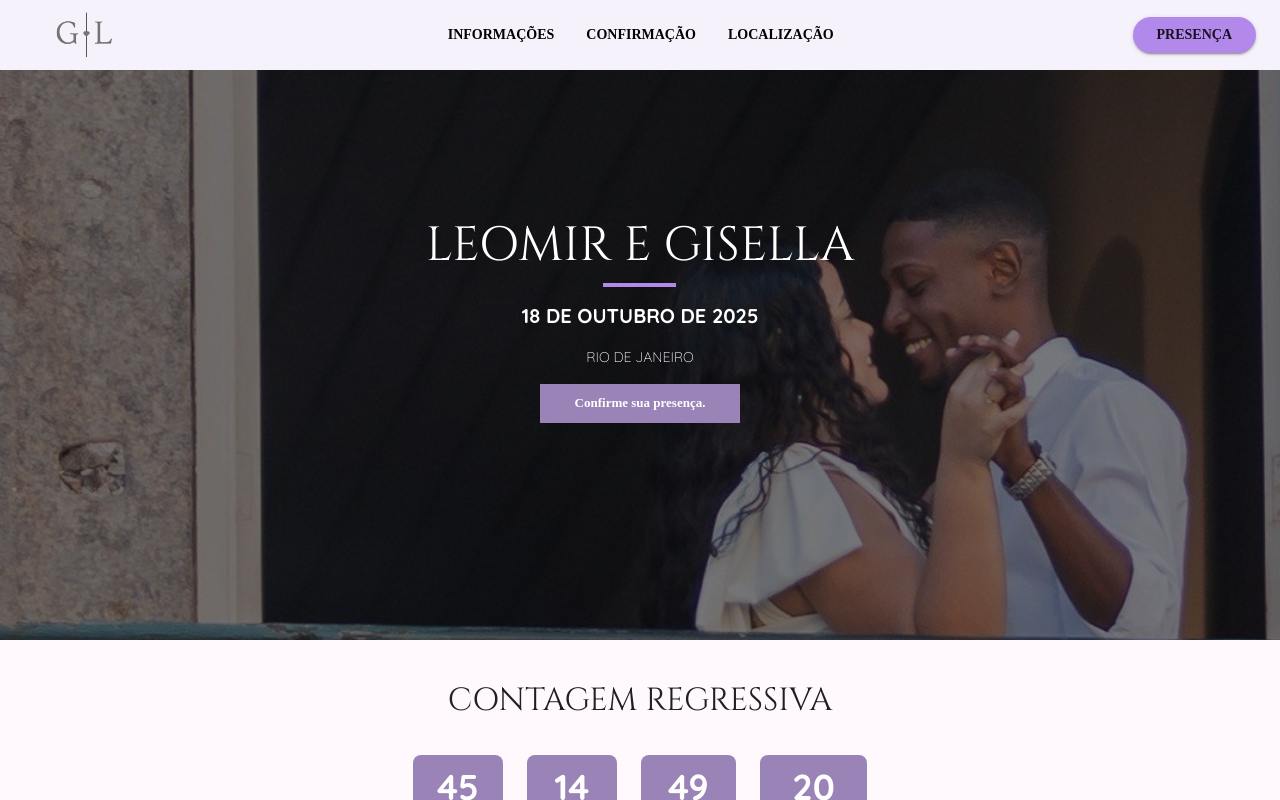
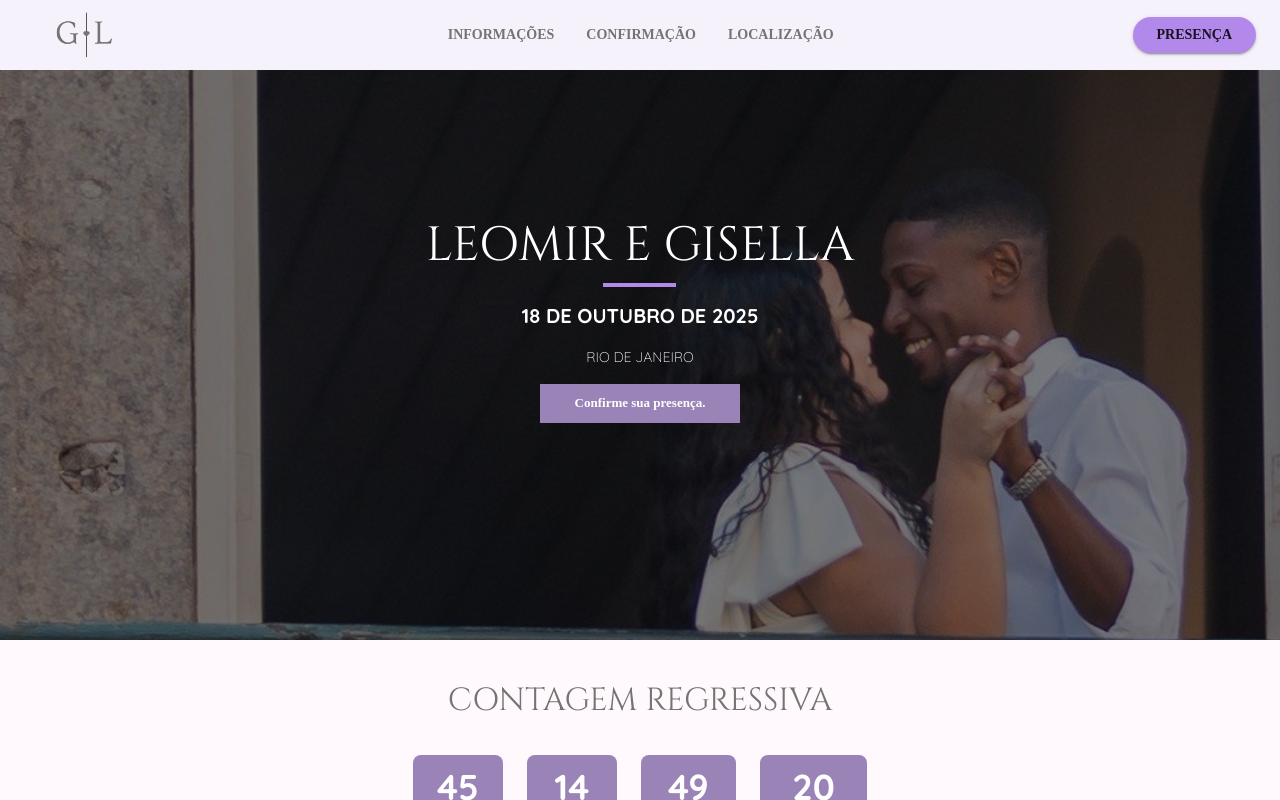
Before and after one commit to LafaDev/gisellaeleomir, a React (Vite) app: page / in a window 1280 px wide. Built offline with nearby package versions, Linux system fonts and the light colour scheme.

Commit message:
font update

```diff
--- a/src/modules/views/AppAppBar.tsx
+++ b/src/modules/views/AppAppBar.tsx
@@ -73,21 +73,21 @@ function AppAppBar() {
             >
               <Typography
                 variant="button"
-                sx={{ color: "black", cursor: "pointer" }}
+                sx={{ color: "#757472", cursor: "pointer" }}
                 onClick={() => handleScrollTo("information")}
               >
                 Informações
               </Typography>
               <Typography
                 variant="button"
-                sx={{ color: "black", cursor: "pointer" }}
+                sx={{ color: "#757472", cursor: "pointer" }}
                 onClick={() => handleScrollTo("confirmation")}
               >
                 Confirmação
               </Typography>
               <Typography
                 variant="button"
-                sx={{ color: "black", cursor: "pointer" }}
+                sx={{ color: "#757472", cursor: "pointer" }}
                 onClick={() => handleScrollTo("location")}
               >
                 Localização
--- a/src/modules/views/Casal.tsx
+++ b/src/modules/views/Casal.tsx
@@ -12,6 +12,7 @@ const heading: SxProps<Theme> = {
   textTransform: "uppercase",
   textAlign: "center",
   mb: 2,
+  color: "#757472",
 };
 
 const quote: SxProps<Theme> = {
--- a/src/modules/views/Info.tsx
+++ b/src/modules/views/Info.tsx
@@ -50,6 +50,7 @@ function Info() {
           marked="center"
           color="inherit"
           sx={{
+            color: "#757472",
             fontFamily: `"Cinzel", sans-serif !important`,
             fontWeight: 400,
             fontSize: "clamp(2.0rem, 8vw, 3rem)",
--- a/src/modules/views/ProductCTA.tsx
+++ b/src/modules/views/ProductCTA.tsx
@@ -24,12 +24,16 @@ function ProductCTA() {
       <Typography
         variant="h4"
         sx={{
+          color: "#757472",
           mb: 2,
           mt: { xs: 2, md: 10 }, // espaçamento responsivo
+          fontFamily: `"Cinzel", sans-serif`,
           textAlign: "center",   // centraliza o texto
           whiteSpace: "normal",  // garante que ele quebre naturalmente
-          fontSize: { xs: "1.8rem", md: "2.5rem" }, // opcional: menor no mobile
+          fontWeight: 400,
+          fontSize: { xs: "1.5rem", md: "2.5rem" }, // opcional: menor no mobile
           lineHeight: 1.2,
+          textTransform: "uppercase",
         }}
       >
         Onde vai acontecer
--- a/src/modules/views/ProductHowItWorks.tsx
+++ b/src/modules/views/ProductHowItWorks.tsx
@@ -76,6 +76,7 @@ function ProductHowItWorks() {
           sx={{
             textTransform: "uppercase",
             fontFamily: "'Cinzel', serif",
+            color: "#757472",
             fontWeight: "normal",
             mb: 1,
             textAlign: { xs: "center", md: "center" },
--- a/src/modules/views/ProductValues.tsx
+++ b/src/modules/views/ProductValues.tsx
@@ -73,6 +73,7 @@ function ProductValues() {
             variant="h3"
             align="center"
             sx={{
+              color: "#757472",
               fontFamily: "Cinzel",
               fontSize: 29,
               mb: { xs: 4, sm: 4, md: 3 },
```
